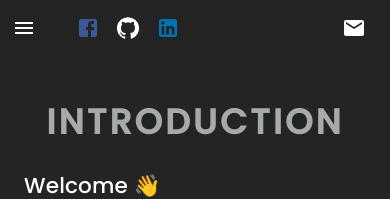
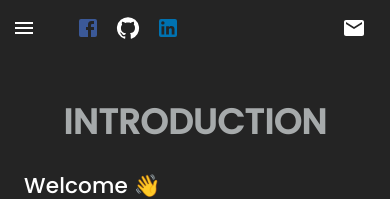
Before and after one commit to Hamzanaeem00/My-Portfolio, a React (Vite) app: page / in a window 390 px wide. Shown: the top 199 px of the page. Built offline with nearby package versions, Linux system fonts and the light colour scheme.

Commit message:
home page responsive

```diff
--- a/src/Pages/Home/Home.css
+++ b/src/Pages/Home/Home.css
@@ -1,7 +1,7 @@
 .introduction {
   font-weight: 1000;
   font-size: 35px;
-  letter-spacing: 3px;
+  /* letter-spacing: 3px; */
   display: flex;
   opacity: 0.7;
   justify-content: center;
```
